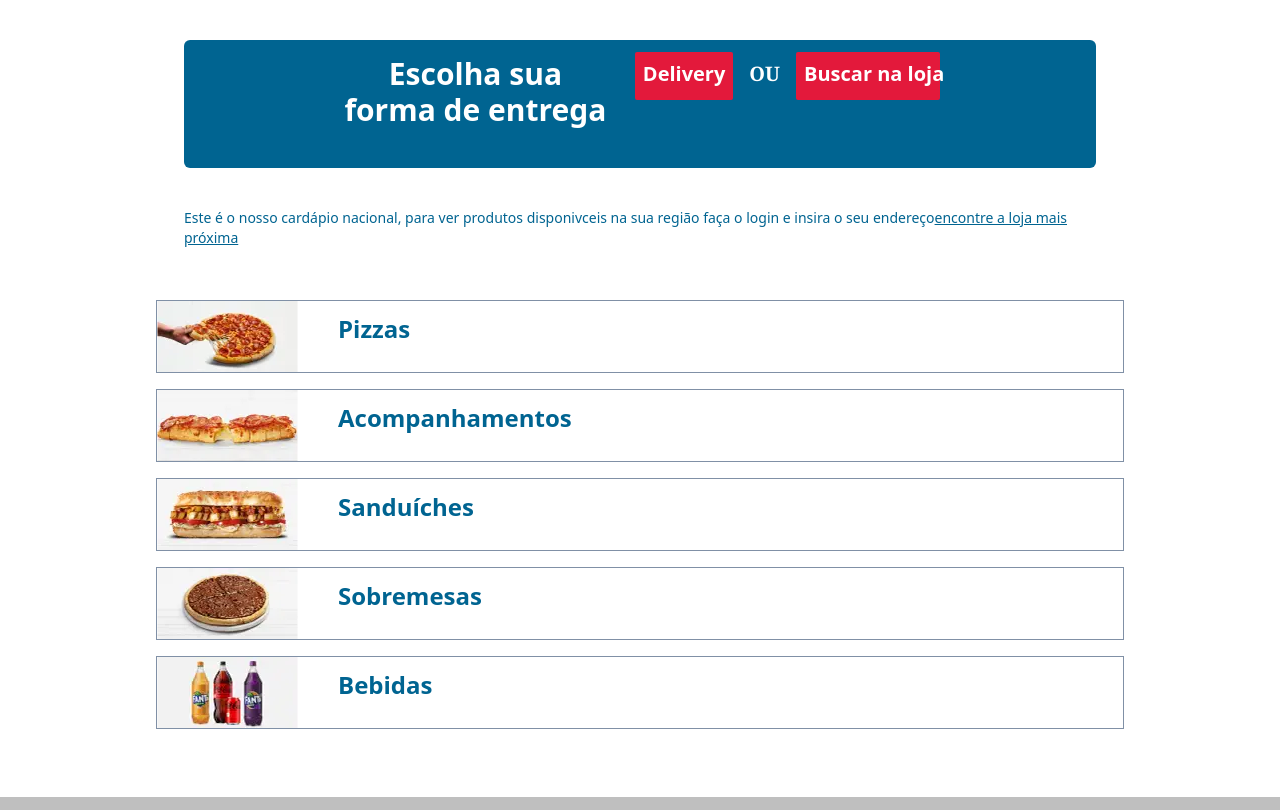
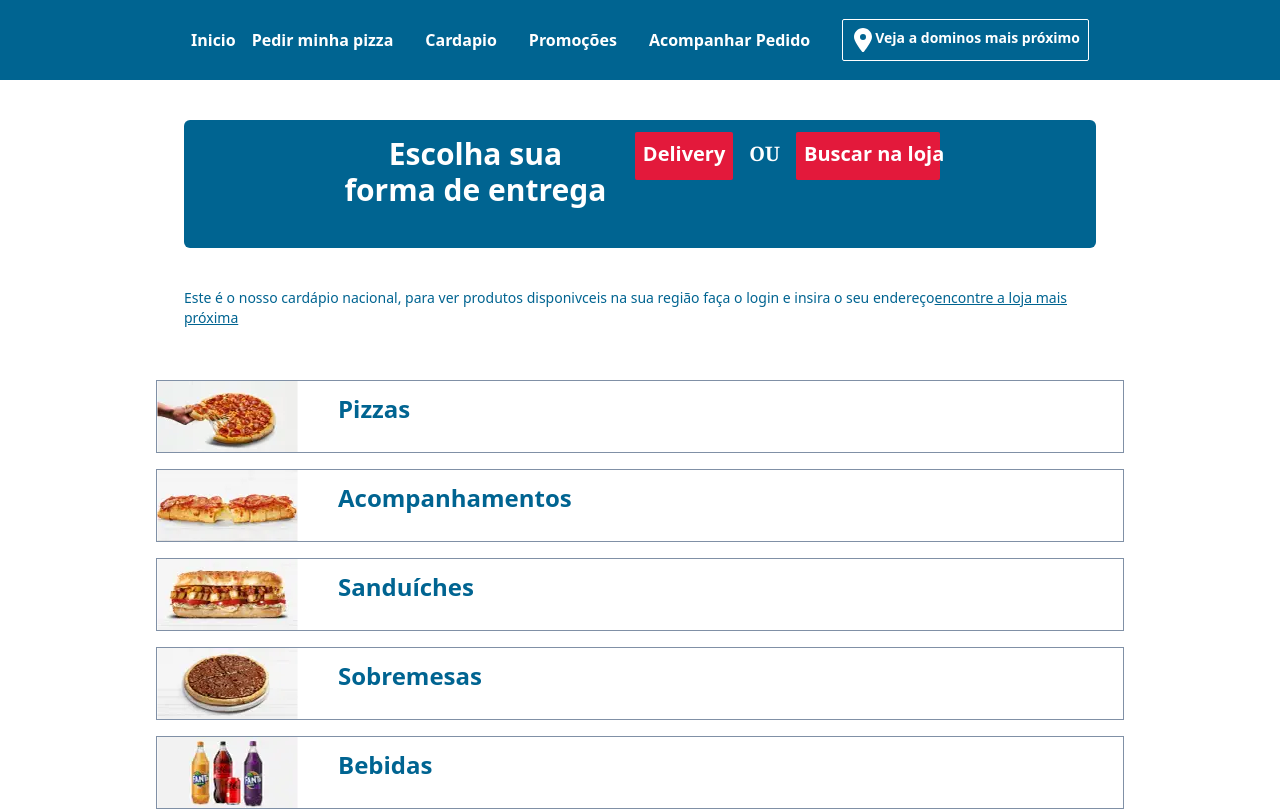
Before and after one commit to henriqueadny37/Dominos-pizza, a Next.js app: page /Cardapio/Cardapiolista in a window 1280 px wide. Shown: the top 810 px of the page. Built offline with nearby package versions, Linux system fonts and the light colour scheme.

Commit message:
menu: criação do menu na página cardápio

```diff
--- a/src/pages/Cardapio/Cardapiolista.jsx
+++ b/src/pages/Cardapio/Cardapiolista.jsx
@@ -5,10 +5,12 @@ import dessert from "../Fotos/Listacardapio/dessert.webp";
 import drinks from "../Fotos/Listacardapio/drinks.webp";
 import Link from "next/link";
 import Footer from "../Footer";
+import Menucardapio from "./Menucardapio";
 
 const Cardapiolista = () => {
   return (
     <>
+      <Menucardapio />
       <div className="justify-center items-center my-10 max-w-5xl lg:mx-36">
         <div
           className="flex-col justify-between bg-powerblue
--- /dev/null
+++ b/src/pages/Cardapio/Menucardapio.jsx
@@ -0,0 +1,58 @@
+import Link from "next/link";
+import location from "../../../Icons/location.svg";
+import xmark from "../../../Icons/xmark.svg";
+import close from "../../../Icons/close.svg";
+import { useState } from "react";
+
+export const Menucardapio = () => {
+  const [Cardclick, setCardclick] = useState(false);
+
+  const boot = () => {
+    setCardclick(!Cardclick);
+  };
+
+  return (
+    <>
+      <div className="bg-powerblue p-2 font-bold text-powerwhite">
+        <div className="max-w-7xl mx-auto px-4 sm:px-6 lg-px-8">
+          <div className="flex lg:items-center items-center justify-between lg:justify-center h-16">
+            <div className="flex items-start">
+              <div className="flex shrink-0">
+                <a href="#">Inicio</a>
+              </div>
+            </div>
+
+            <div className="hidden md:block">
+              <div className="ml-4 flex items-center space-x-4 gap-4 font-bold">
+                <Link href="#">Pedir minha pizza</Link>
+                <Link href="#">Cardapio</Link>
+                <Link href="#">Promoções</Link>
+                <Link href="#">Acompanhar Pedido</Link>
+                <div
+                  className="hidden lg:flex border border-powerwhite rounded-sm text-center
+               p-2 text-sm cursor-pointer">
+                  <img src={location.src} alt="" className="w-6 h-6" />
+                  <a href="#">
+                    <p>Veja a dominos mais próximo</p>
+                  </a>
+                </div>
+              </div>
+            </div>
+            <div className="md:hidden flex items-center">
+              <button
+                className="inline-flex items-center justify-center p-2 rounded-md"
+                onClick={boot}>
+                {Cardclick ? (
+                  <img src={xmark.src} alt="" />
+                ) : (
+                  <img src={close.src} alt="" />
+                )}
+              </button>
+            </div>
+          </div>
+        </div>
+      </div>
+    </>
+  );
+};
+export default Menucardapio;
--- a/src/pages/Menu.jsx
+++ b/src/pages/Menu.jsx
@@ -44,7 +44,9 @@ const Menu = () => {
                   className="hover:bg-powerdarkblue rounded transition-all p-2">
                   Acompanhar Pedido
                 </a>
-                <div className="hidden lg:flex border border-powerwhite rounded-md text-center p-2 text-sm cursor-pointer">
+                <div
+                  className="hidden lg:flex border border-powerwhite rounded-md
+                 text-center p-2 text-sm cursor-pointer">
                   <img
                     src={location.src}
                     alt="location"
```
